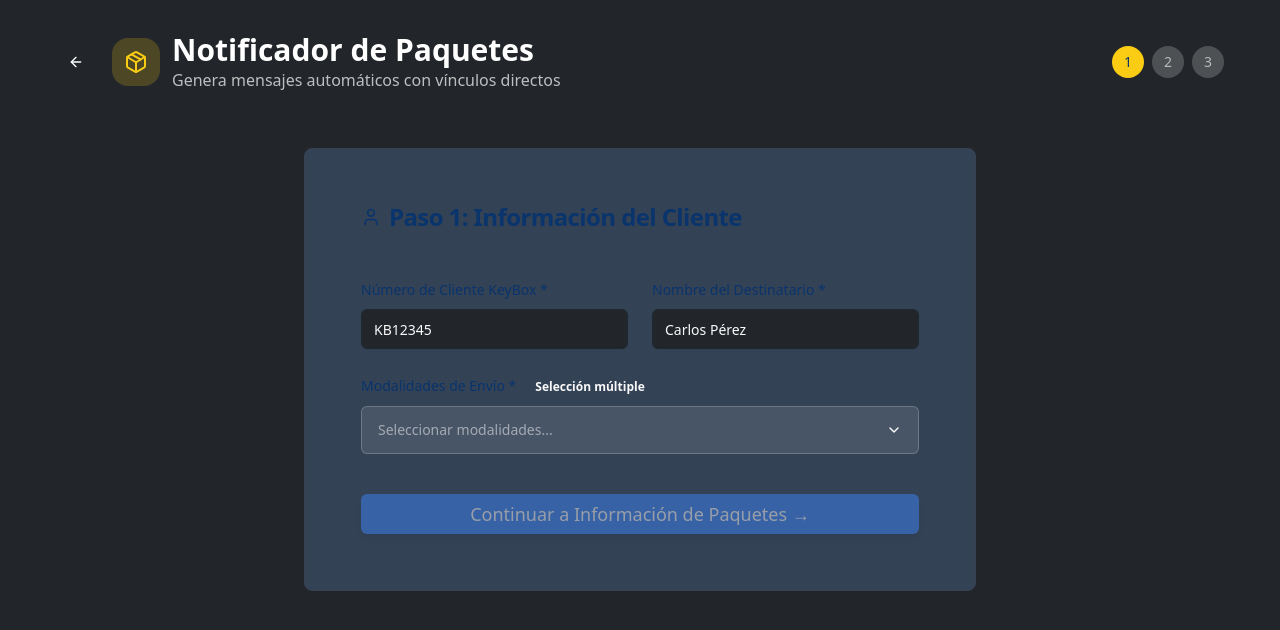
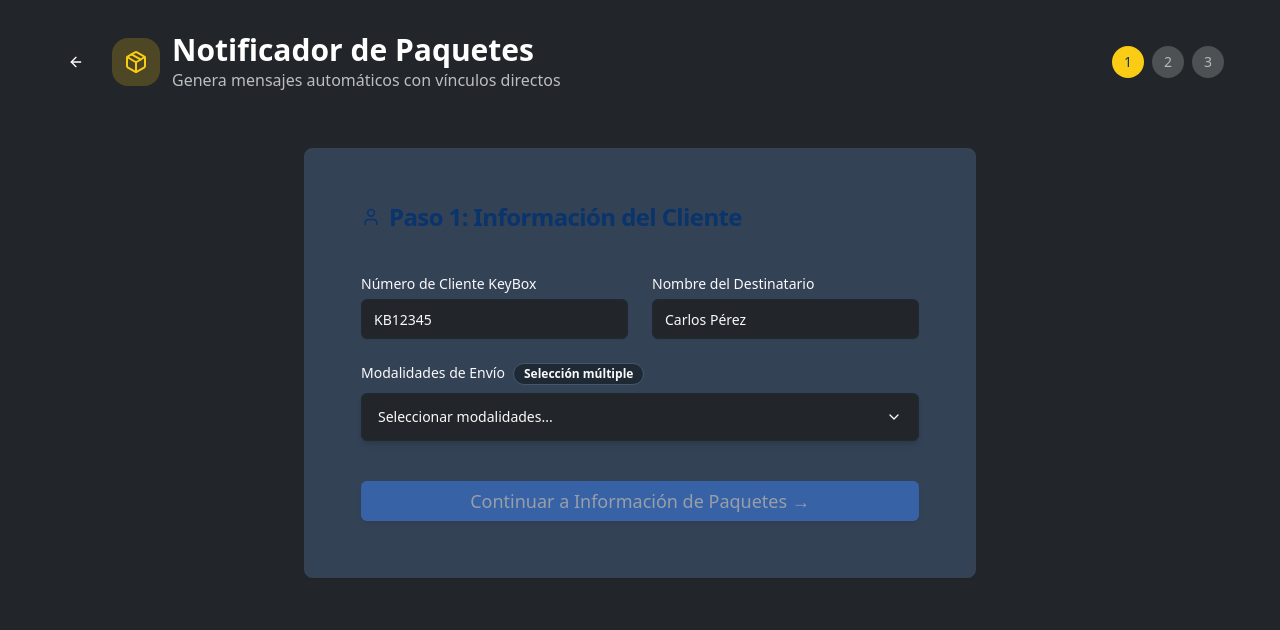
Before and after one commit to keyboxhn-design/keybox-connect, a React (Vite) app: page / in a window 1280 px wide. Both pictures are taken after a click on the element 245 px from the left and 581 px from the top of the page. Shown: the top 630 px of the page. Built offline with nearby package versions, Linux system fonts and the light colour scheme.

Commit message:
Refactor: Improve labels and dropdowns
Update labels in the package notifier for better visibility and ensure the "Tipos de Domicilio" dropdown is displayed correctly. Provide step-by-step instructions for Netlify deployment.

```diff
--- a/src/components/MultiSelect.tsx
+++ b/src/components/MultiSelect.tsx
@@ -72,18 +72,18 @@ const MultiSelect = ({
       <Button
         variant="outline"
         onClick={() => setIsOpen(!isOpen)}
-        className="w-full justify-between bg-white/10 border-white/20 text-white hover:bg-white/20 min-h-12"
+        className="w-full justify-between modern-dropdown min-h-12"
       >
         <div className="flex items-center gap-2 flex-wrap flex-1">
            {value.length === 0 ? (
-            <span className="text-white/50">{placeholder}</span>
+             <span className="text-muted-foreground">{placeholder}</span>
            ) : (
             <>
               {getDisplayedOptions().map((option) => (
                  <Badge
                    key={option.value}
-                  variant="secondary"
-                  className="bg-keybox-blue/20 text-keybox-blue border-keybox-blue/30 gap-1"
+                   variant="outline"
+                   className="modern-badge gap-1"
                  >
                   {option.icon}
                   {option.label}
@@ -99,7 +99,7 @@ const MultiSelect = ({
                {getRemainingCount() > 0 && (
                  <Badge
                    variant="outline"
-                  className="bg-white/10 text-white/70 border-white/30"
+                   className="modern-badge"
                  >
                    +{getRemainingCount()} más
                  </Badge>
@@ -123,7 +123,7 @@ const MultiSelect = ({
             exit={{ opacity: 0, y: -10 }}
             className="absolute top-full left-0 right-0 mt-2 z-50"
           >
-            <Card className="glass-card border-white/20 shadow-floating">
+            <Card className="modern-dropdown-content">
               <CardContent className="p-2 max-h-64 overflow-y-auto custom-scrollbar">
                 {options.map((option, index) => {
                   const isSelected = value.includes(option.value);
@@ -137,33 +137,33 @@ const MultiSelect = ({
                        className={`
                          flex items-center gap-3 p-3 rounded-xl cursor-pointer transition-all duration-200
                          ${isSelected
-                          ? 'bg-keybox-blue/20 border border-keybox-blue/40'
-                          : 'hover:bg-white/10'
+                           ? 'bg-primary/10 border border-primary/30 text-primary'
+                           : 'hover:bg-muted/50 text-foreground'
                          }
                        `}
                     >
                        <div className={`
                          w-5 h-5 rounded-md border-2 flex items-center justify-center transition-all
                          ${isSelected
-                          ? 'bg-keybox-blue border-keybox-blue'
-                          : 'border-white/30'
+                           ? 'bg-primary border-primary'
+                           : 'border-muted-foreground/30'
                          }
                        `}>
                          {isSelected && (
-                          <Check className="w-3 h-3 text-white" />
+                           <Check className="w-3 h-3 text-primary-foreground" />
                          )}
                       </div>
 
                       <div className="flex items-center gap-2 flex-1">
                          {option.icon && (
-                          <div className="w-5 h-5 text-white/70">
+                           <div className="w-5 h-5 text-muted-foreground">
                              {option.icon}
                            </div>
                          )}
                          <div>
-                          <div className="font-medium text-white">{option.label}</div>
+                           <div className="font-medium">{option.label}</div>
                            {option.description && (
-                            <div className="text-xs text-white/60">{option.description}</div>
+                             <div className="text-xs text-muted-foreground">{option.description}</div>
                            )}
                          </div>
                       </div>
--- a/src/components/NotificacionesPaquetes.tsx
+++ b/src/components/NotificacionesPaquetes.tsx
@@ -424,8 +424,8 @@ ${domicilioInfo}${esperarMensaje}🙌 ¡Gracias por preferir KeyBox!`;
                       transition={{ delay: 0.1 }}
                       className="space-y-2"
                     >
-                      <Label htmlFor="numeroCliente" className="text-keybox-navy font-medium">
-                        Número de Cliente KeyBox *
+                       <Label htmlFor="numeroCliente" className="modern-label required">
+                         Número de Cliente KeyBox
                        </Label>
                       <div className="relative">
                         <Input
@@ -455,8 +455,8 @@ ${domicilioInfo}${esperarMensaje}🙌 ¡Gracias por preferir KeyBox!`;
                       transition={{ delay: 0.2 }}
                       className="space-y-2"
                     >
-                      <Label htmlFor="nombre" className="text-keybox-navy font-medium">
-                        Nombre del Destinatario *
+                       <Label htmlFor="nombre" className="modern-label required">
+                         Nombre del Destinatario
                        </Label>
                       <Input
                         id="nombre"
@@ -474,9 +474,9 @@ ${domicilioInfo}${esperarMensaje}🙌 ¡Gracias por preferir KeyBox!`;
                     transition={{ delay: 0.3 }}
                     className="space-y-2"
                   >
-                    <Label className="text-keybox-navy font-medium">
-                      Modalidades de Envío *
-                      <Badge variant="secondary" className="ml-2 text-xs">
+                     <Label className="modern-label required">
+                       Modalidades de Envío
+                       <Badge variant="outline" className="ml-2 text-xs modern-badge">
                          Selección múltiple
                        </Badge>
                      </Label>
@@ -551,8 +551,8 @@ ${domicilioInfo}${esperarMensaje}🙌 ¡Gracias por preferir KeyBox!`;
                       transition={{ delay: 0.1 }}
                       className="space-y-2"
                     >
-                      <Label htmlFor="cantidad" className="text-keybox-navy font-medium">
-                        Cantidad de Paquetes *
+                       <Label htmlFor="cantidad" className="modern-label required">
+                         Cantidad de Paquetes
                        </Label>
                       <Input
                         id="cantidad"
@@ -571,8 +571,8 @@ ${domicilioInfo}${esperarMensaje}🙌 ¡Gracias por preferir KeyBox!`;
                       transition={{ delay: 0.2 }}
                       className="space-y-2"
                     >
-                      <Label htmlFor="peso" className="text-keybox-navy font-medium">
-                        Peso Total (lbs) *
+                       <Label htmlFor="peso" className="modern-label required">
+                         Peso Total (lbs)
                        </Label>
                       <Input
                         id="peso"
@@ -593,8 +593,8 @@ ${domicilioInfo}${esperarMensaje}🙌 ¡Gracias por preferir KeyBox!`;
                     transition={{ delay: 0.3 }}
                     className="space-y-2"
                   >
-                    <Label htmlFor="trackings" className="text-keybox-navy font-medium">
-                      Códigos de Tracking (uno por línea) *
+                     <Label htmlFor="trackings" className="modern-label required">
+                       Códigos de Tracking (uno por línea)
                      </Label>
                      <Textarea
                        id="trackings"
@@ -602,7 +602,7 @@ ${domicilioInfo}${esperarMensaje}🙌 ¡Gracias por preferir KeyBox!`;
                        onChange={(e) => setFormData({...formData, trackings: e.target.value})}
                        placeholder="1Z32145US01&#10;9274812831HN"
                        rows={4}
-                      className="modern-input font-mono"
+                       className="modern-textarea font-mono"
                      />
                   </motion.div>
 
@@ -612,8 +612,8 @@ ${domicilioInfo}${esperarMensaje}🙌 ¡Gracias por preferir KeyBox!`;
                     transition={{ delay: 0.4 }}
                     className="space-y-2"
                   >
-                    <Label htmlFor="monto" className="text-keybox-navy font-medium">
-                      Monto Total (Lempiras) *
+                     <Label htmlFor="monto" className="modern-label required">
+                       Monto Total (Lempiras)
                      </Label>
                     <Input
                       id="monto"
@@ -638,7 +638,7 @@ ${domicilioInfo}${esperarMensaje}🙌 ¡Gracias por preferir KeyBox!`;
                         checked={formData.incluirDomicilio}
                         onCheckedChange={(checked) => setFormData({...formData, incluirDomicilio: checked as boolean})}
                       />
-                      <Label htmlFor="incluirDomicilio" className="text-keybox-navy font-medium">
+                       <Label htmlFor="incluirDomicilio" className="modern-label">
                          Incluir información de domicilio
                        </Label>
                     </div>
@@ -649,7 +649,7 @@ ${domicilioInfo}${esperarMensaje}🙌 ¡Gracias por preferir KeyBox!`;
                         animate={{ opacity: 1, height: 'auto' }}
                         className="space-y-3"
                       >
-                        <Label className="text-keybox-navy">Tipos de Domicilio</Label>
+                        <Label className="modern-label">Tipos de Domicilio</Label>
                         <MultiSelect
                           options={domicilioOptions}
                           value={formData.tiposDomicilio}
@@ -665,7 +665,7 @@ ${domicilioInfo}${esperarMensaje}🙌 ¡Gracias por preferir KeyBox!`;
                         checked={formData.esperarMasPaquetes}
                         onCheckedChange={(checked) => setFormData({...formData, esperarMasPaquetes: checked as boolean})}
                       />
-                      <Label htmlFor="esperarMasPaquetes" className="text-keybox-navy font-medium">
+                       <Label htmlFor="esperarMasPaquetes" className="modern-label">
                          ¿Desea esperar más paquetes?
                        </Label>
                     </div>
@@ -717,7 +717,7 @@ ${domicilioInfo}${esperarMensaje}🙌 ¡Gracias por preferir KeyBox!`;
                     </CardTitle>
                   </CardHeader>
                   <CardContent>
-                    <div className="bg-gray-50 border border-gray-200 rounded-xl p-4 text-sm whitespace-pre-wrap font-mono max-h-96 overflow-y-auto custom-scrollbar">
+                     <div className="preview-box">
                        {mensajeGenerado}
                      </div>
                   </CardContent>
```
Lines whose indentation alone changed are shown as unchanged.
